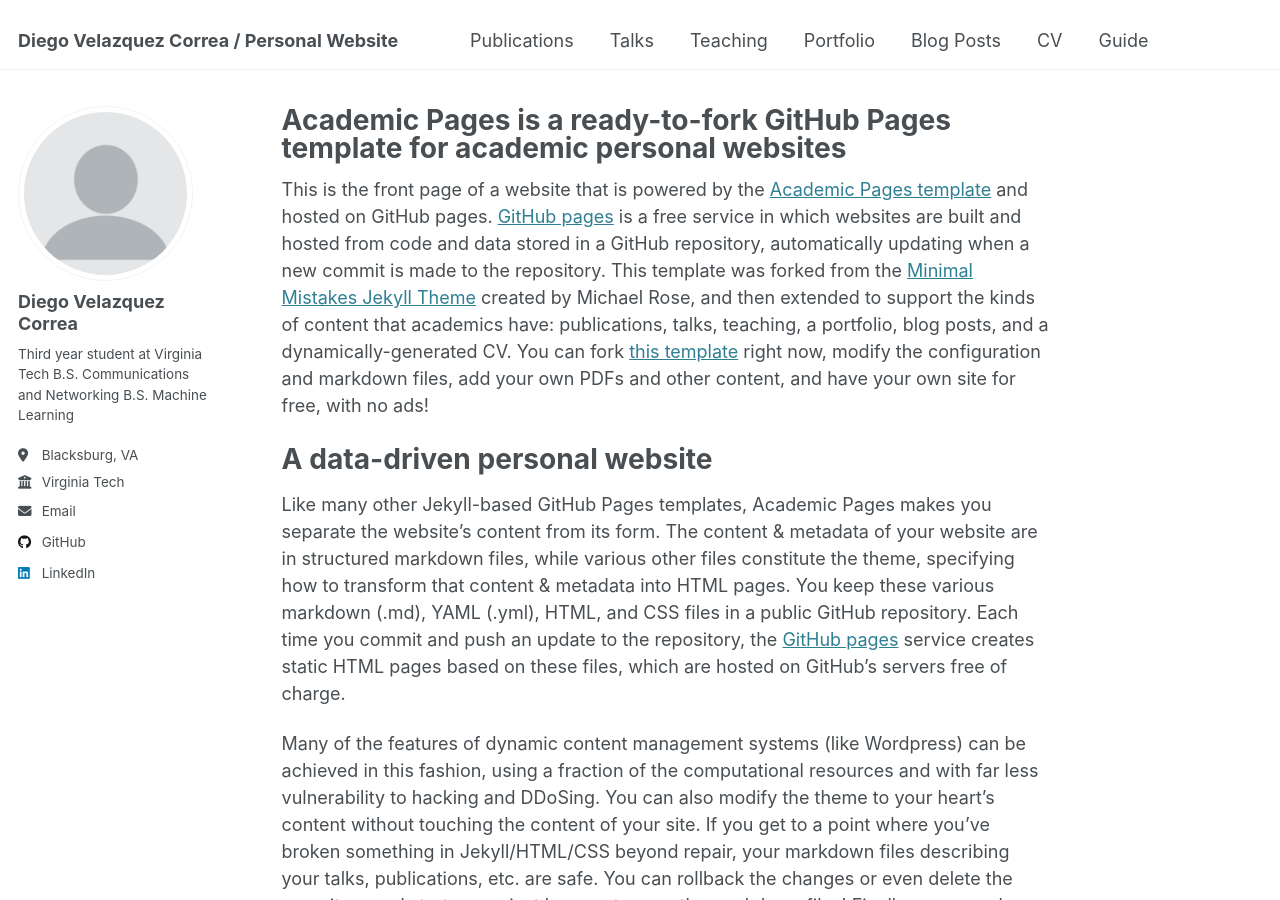
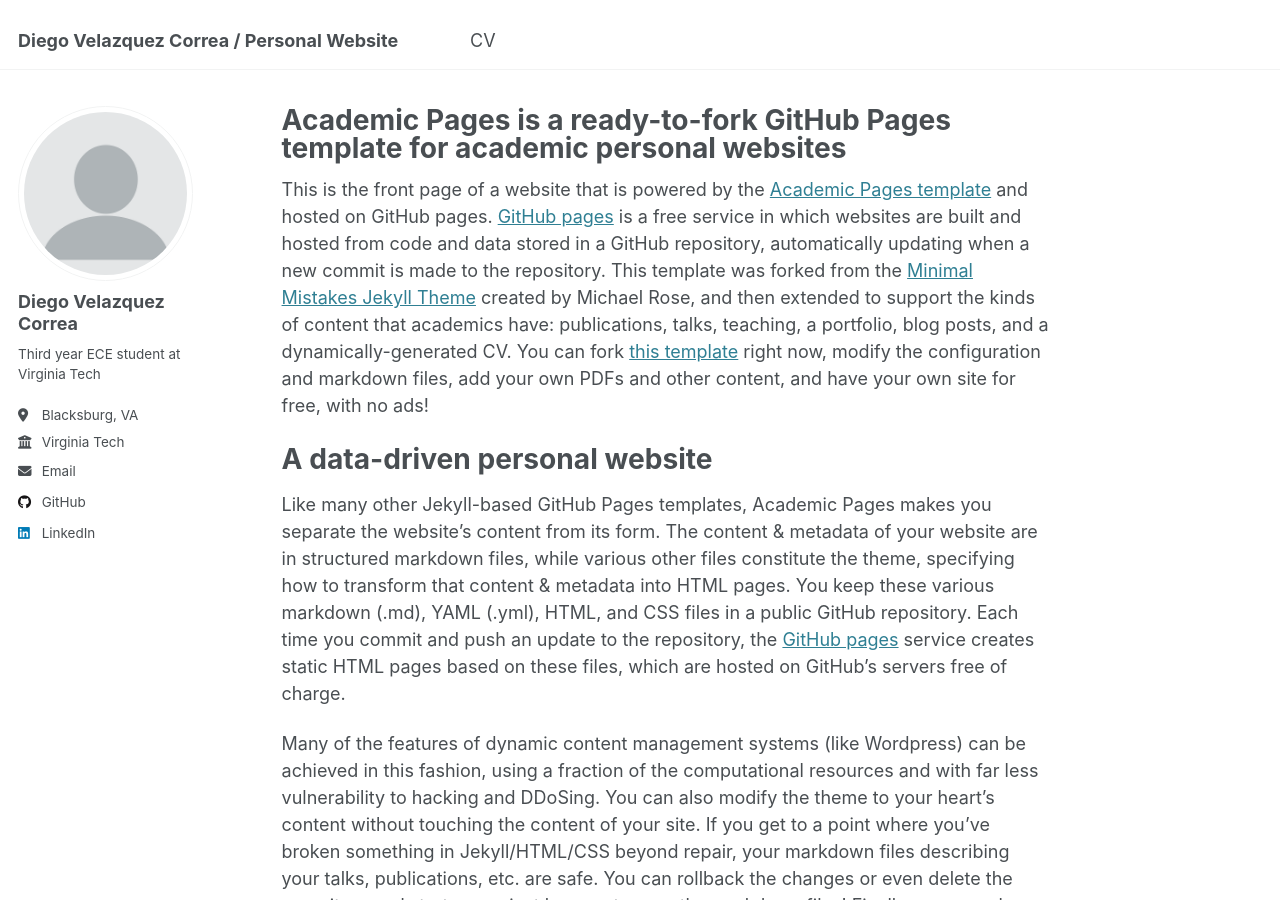
Before and after one commit to diegovc121703/diegovc121703.github.io, a Jekyll site: the page built from _pages/about.md, in a window 1280 px wide and 900 px high. Built offline with Jekyll 4.4.1, drawn with Linux system fonts in a browser that asks for light colours.

Commit message:
Added CV page

```diff
--- a/_config.yml
+++ b/_config.yml
@@ -25,7 +25,7 @@ author:
   avatar           : "profile.png"
   name             : "Diego Velazquez Correa"
   pronouns         : # example: "she/her"
-  bio              : "Third year student at Virginia Tech\nB.S. Communications and Networking\nB.S. Machine Learning"
+  bio              : "Third year ECE student at Virginia Tech"
   location         : "Blacksburg, VA"
   employer         : "Virginia Tech"
   uri              : # URL
--- a/_data/navigation.yml
+++ b/_data/navigation.yml
@@ -5,23 +5,5 @@
 # prevent it from being included in the site.
 
 main:
-  - title: "Publications"
-    url: /publications/
-
-  - title: "Talks"
-    url: /talks/
-
-  - title: "Teaching"
-    url: /teaching/
-
-  - title: "Portfolio"
-    url: /portfolio/
-
-  - title: "Blog Posts"
-    url: /year-archive/
-
   - title: "CV"
     url: /cv/
-
-  - title: "Guide"
-    url: /markdown/
```
